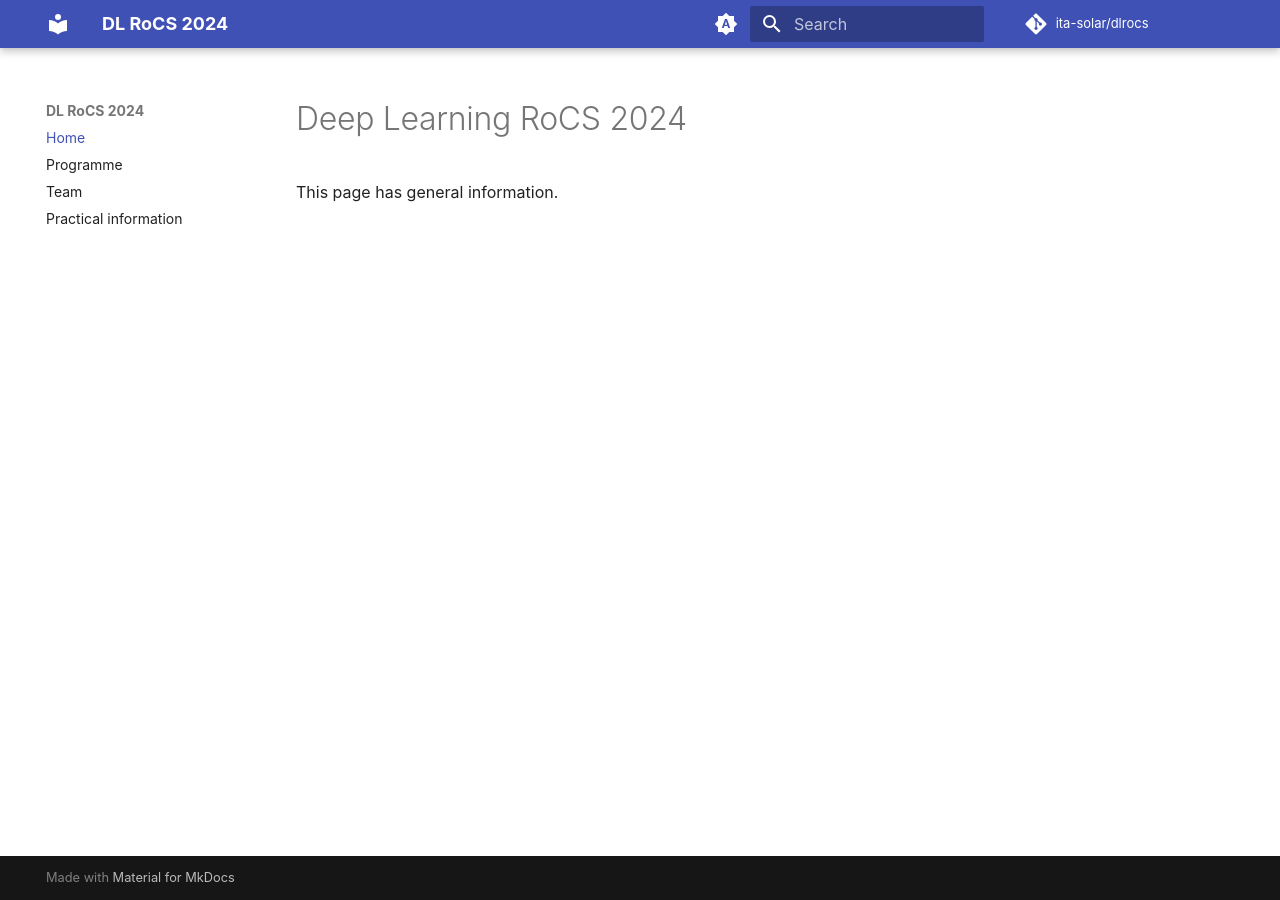
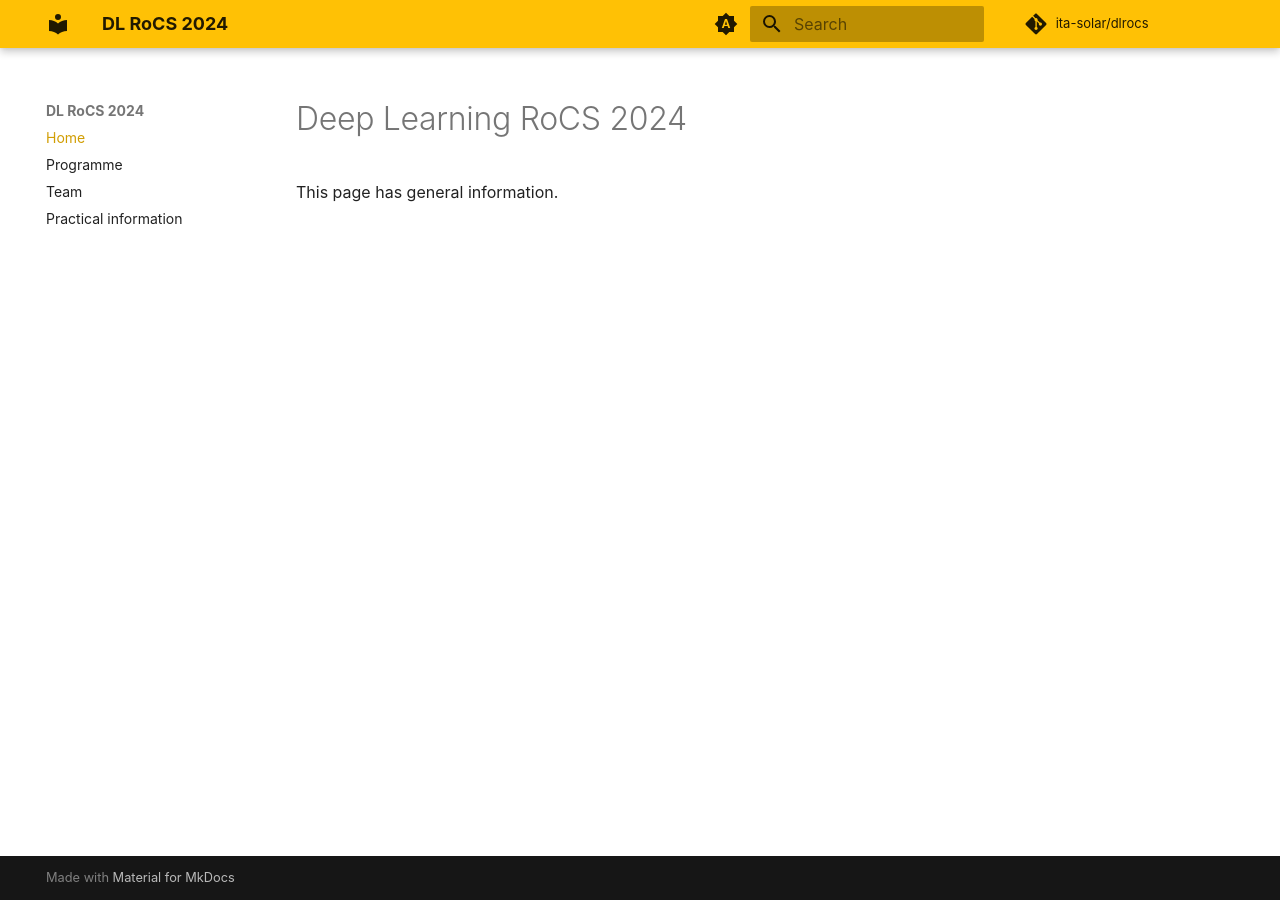
Before and after one commit to ITA-Solar/dlrocs, an MkDocs documentation site: the page built from docs/index.md, in a window 1280 px wide. Built offline with MkDocs 1.6.1 and Material for MkDocs 9.7.7, drawn with Linux system fonts in a browser that asks for light colours; comment, search, counter and statistics services are not loaded.

Commit message:
Customise mkdocs

```diff
--- a/mkdocs.yml
+++ b/mkdocs.yml
@@ -6,7 +6,7 @@ repo_name: ita-solar/dlrocs
 repo_url: https://github.com/ita-solar/dlrocs
 
 nav:
-    - Home: home.md
+    - Home: index.md
     - Programme: programme.md
     - Team: team.md
     - Practical information: info.md
@@ -25,6 +25,7 @@ theme:
     # Palette toggle for light mode
     - media: "(prefers-color-scheme: light)"
       scheme: default
+      primary: amber
       toggle:
         icon: material/brightness-7
         name: Switch to dark mode
@@ -32,6 +33,7 @@ theme:
     # Palette toggle for dark mode
     - media: "(prefers-color-scheme: dark)"
       scheme: slate
+      primary: amber
       toggle:
         icon: material/brightness-4
         name: Switch to system preference
```
Also changed, not shown: docs/index.md (renamed from docs/home.md).
